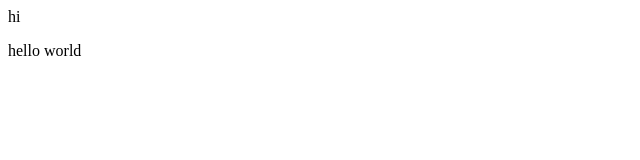
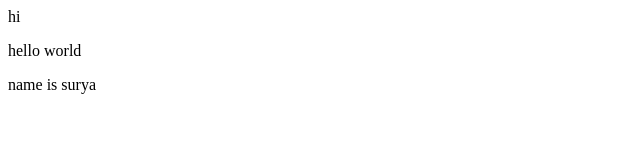
Before and after one commit to surya84/github-tut, a plain HTML site: page index.html in a window 1280 px wide. Shown: the whole page, without its empty margins (0-640 px from the left). Drawn offline with Linux system fonts and the light colour scheme.

Commit message:
added name surya

```diff
--- a/index.html
+++ b/index.html
@@ -5,7 +5,7 @@
   <body>
     hi
     <p>hello world</p>
-
+    <p>name is surya</p>
 
   </body>
 </html>
```
